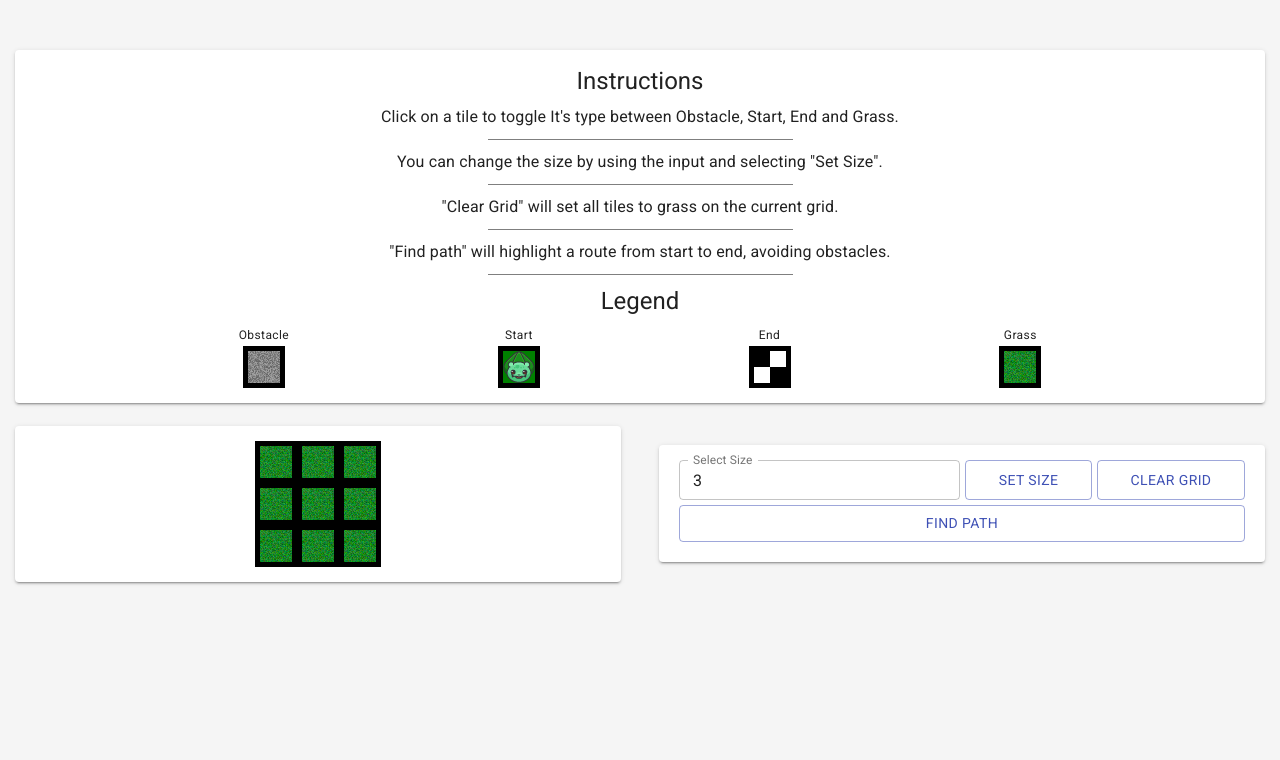
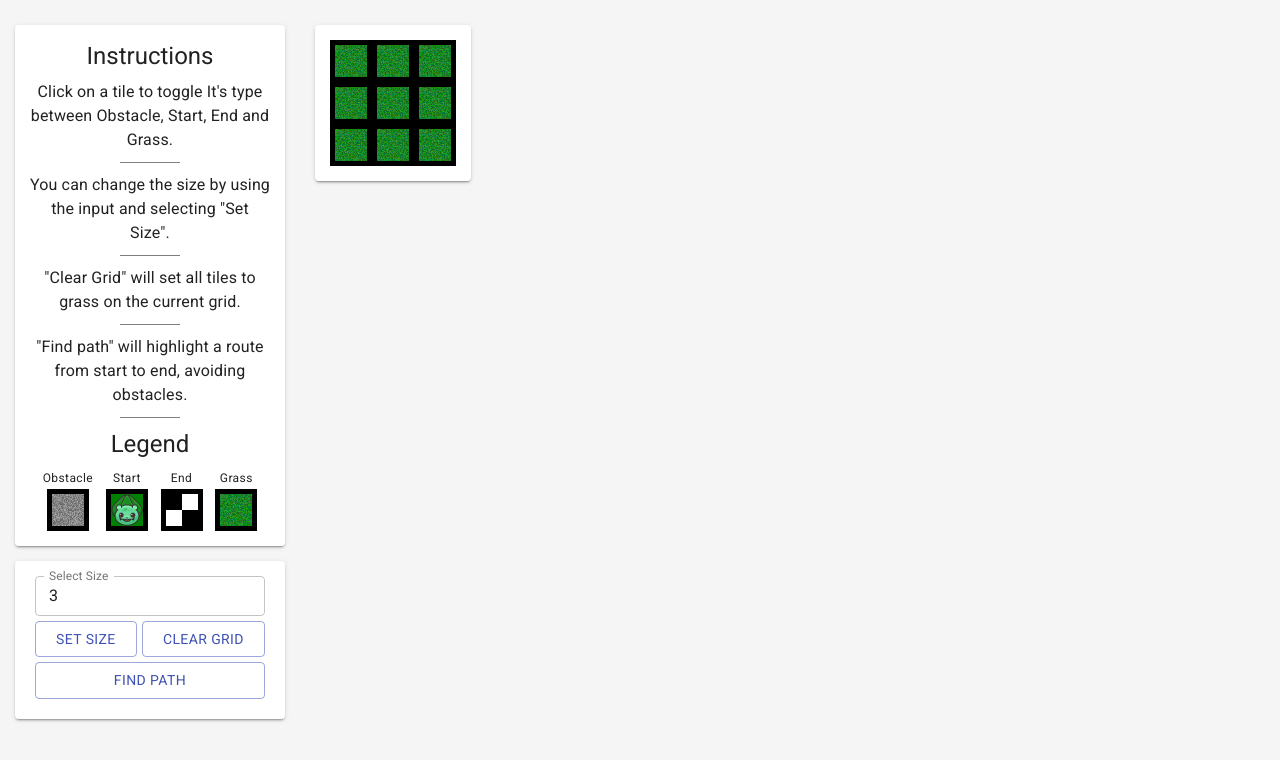
Before and after one commit to batosi175/poke-paths, a React (Create React App) app: page / in a window 1280 px wide. Shown: the top 760 px of the page. Built offline with nearby package versions, Linux system fonts and the light colour scheme.

Commit message:
swapping the layout to a sidebar and main content sections

```diff
--- a/src/component/App.tsx
+++ b/src/component/App.tsx
@@ -23,7 +23,15 @@ import { InfoPanel } from "./InfoPanel";
 const useStyles = makeStyles(() =>
   createStyles({
     root: {
-      paddingTop: "50px",
+      paddingTop: "25px",
+    },
+    sidebar: {
+      position: "fixed",
+      width: "300px",
+      height: "100%",
+    },
+    gridArea: {
+      marginLeft: "300px",
     },
     paper: {
       backgroundColor: "#fff",
@@ -31,20 +39,8 @@ const useStyles = makeStyles(() =>
       margin: "15px",
       marginTop: "0px",
     },
-    centered: {
-      textAlign: "center",
-    },
-    outerGridItem: {
-      flex: "1 0 200px",
-      flexDirection: "column",
-      justifyContent: "center",
-    },
-    submitButton: {
-      flex: "1 0 auto",
-    },
-    fullWidthGridItem: {
-      flexDirection: "column",
-      justifyContent: "center",
+    flex: {
+      display: "flex",
     },
   })
 );
@@ -120,21 +116,11 @@ const App = () => {
   };
 
   return (
-    <Grid container className={classes.root} spacing={1} justify="space-around">
-      <Grid item className={classes.fullWidthGridItem} container>
+    <div className={classes.root}>
+      <div className={classes.sidebar}>
         <Paper className={classes.paper} elevation={2}>
           <InfoPanel />
         </Paper>
-      </Grid>
-      <Grid item className={classes.outerGridItem} container>
-        <Paper className={classes.paper} elevation={2}>
-          <Field grid={grid} click={handleTileClick} />
-        </Paper>
-      </Grid>
-      <Grid item className={classes.outerGridItem} container>
-        {/* <Paper className={classes.paper} elevation={2}>
-          <TileSelector />
-        </Paper> */}
         <Paper className={classes.paper} elevation={2}>
           <InputWithButtons
             setGridSize={handleSetGridSize}
@@ -142,23 +128,14 @@ const App = () => {
             findPath={handleSubmit}
           />
         </Paper>
-
-        {/* <Paper
-          className={[classes.paper, classes.centered].join(" ")}
-          elevation={2}
-        >
-          <Button
-            className={classes.submitButton}
-            onClick={handleSubmit}
-            variant="outlined"
-            color="primary"
-          >
-            Find Path
-          </Button>
-        </Paper> */}
+      </div>
+      <Grid className={[classes.gridArea, classes.flex].join(" ")}>
+        <Paper className={classes.paper} elevation={2}>
+          <Field grid={grid} click={handleTileClick} />
+        </Paper>
       </Grid>
       <ErrorBanner errors={errorList} clearErrors={clearErrors} />
-    </Grid>
+    </div>
   );
 };
 
```
